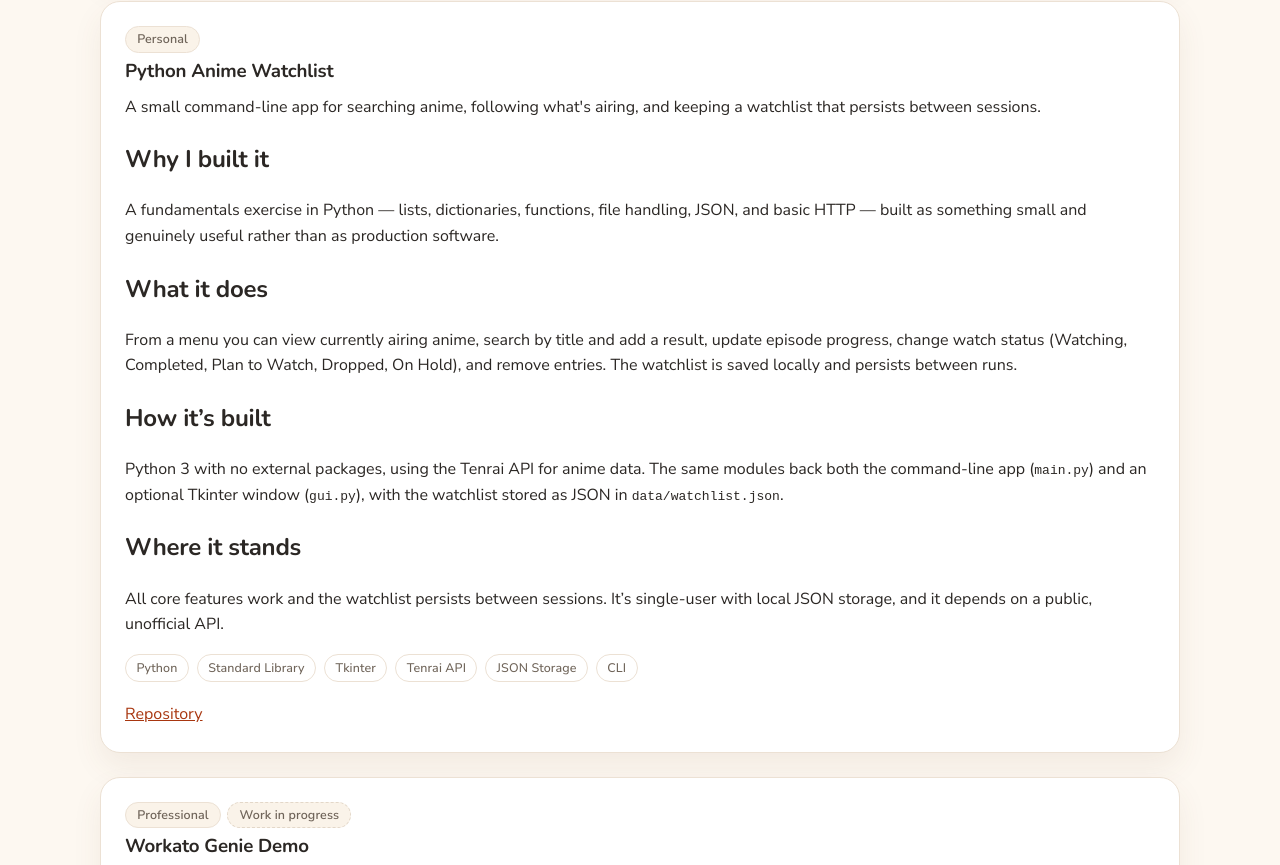
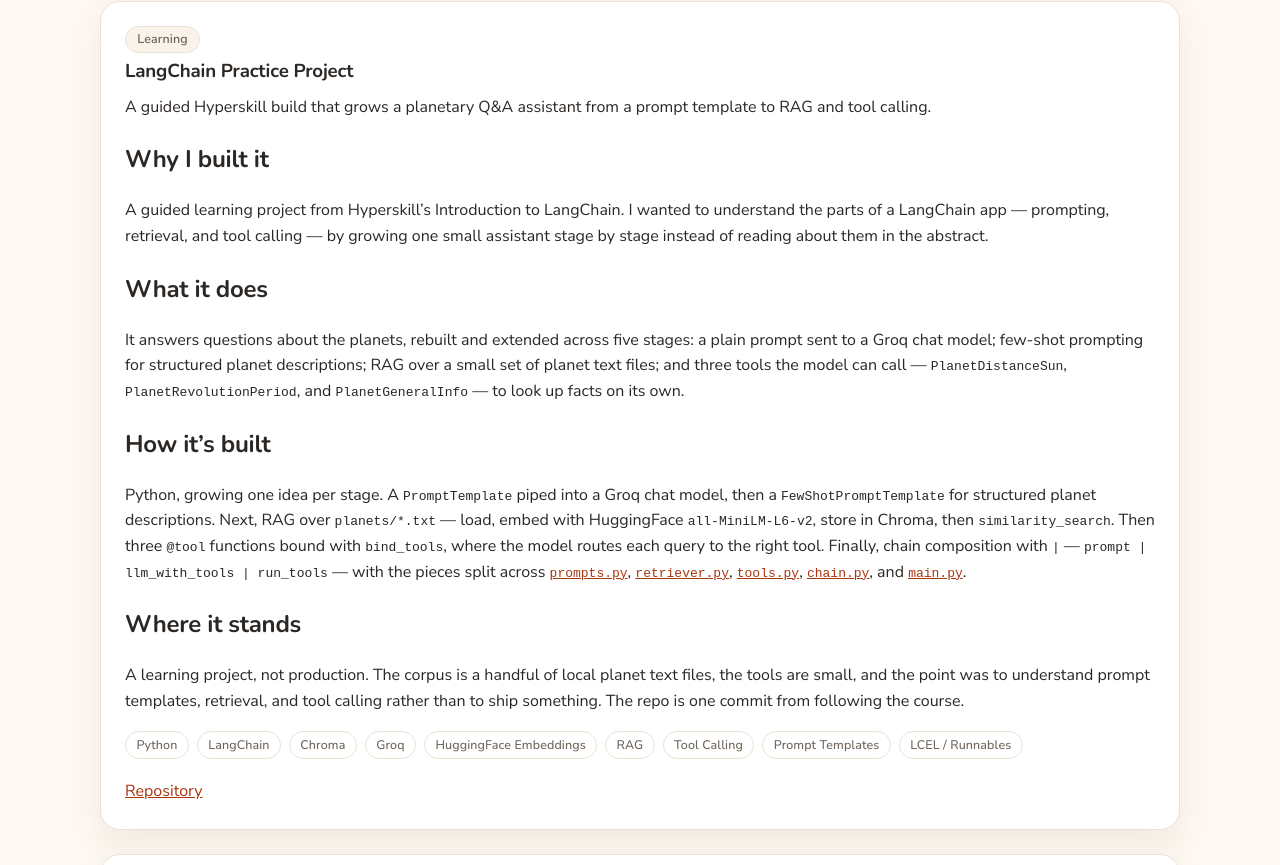
Before and after one commit to LeviTampus/Levi.github.io, an Astro site: page /Levi.github.io/projects in a window 1280 px wide. Shown: the part 1059-1924 px from the top of the page. Built offline with nearby package versions, Linux system fonts and the light colour scheme; Astro itself is replaced by a stand-in of ours.

Commit message:
feat: add LangChain practice project and reorder projects

```diff
--- /dev/null
+++ b/src/content/projects/langchain-practice-project.md
@@ -0,0 +1,48 @@
+---
+title: 'LangChain Practice Project'
+type: 'learning'
+tagline: 'A guided Hyperskill build that grows a planetary Q&A assistant from a prompt template to RAG and tool calling.'
+technologies: ['Python', 'LangChain', 'Chroma', 'Groq', 'HuggingFace Embeddings', 'RAG', 'Tool Calling', 'Prompt Templates', 'LCEL / Runnables']
+links: { repo: 'https://github.com/LeviTampus/langchain-practice-project' }
+featured: false
+order: 2
+---
+
+## Why I built it
+
+A guided learning project from Hyperskill's Introduction to LangChain. I wanted
+to understand the parts of a LangChain app — prompting, retrieval, and tool
+calling — by growing one small assistant stage by stage instead of reading about
+them in the abstract.
+
+## What it does
+
+It answers questions about the planets, rebuilt and extended across five stages:
+a plain prompt sent to a Groq chat model; few-shot prompting for structured
+planet descriptions; RAG over a small set of planet text files; and three tools
+the model can call — <code translate="no">PlanetDistanceSun</code>,
+<code translate="no">PlanetRevolutionPeriod</code>, and
+<code translate="no">PlanetGeneralInfo</code> — to look up facts on its own.
+
+## How it's built
+
+Python, growing one idea per stage. A <code translate="no">PromptTemplate</code>
+piped into a Groq chat model, then a
+<code translate="no">FewShotPromptTemplate</code> for structured planet
+descriptions. Next, RAG over <code translate="no">planets/*.txt</code> — load,
+embed with HuggingFace <code translate="no">all-MiniLM-L6-v2</code>, store in
+Chroma, then <code translate="no">similarity_search</code>. Then three
+<code translate="no">@tool</code> functions bound with
+<code translate="no">bind_tools</code>, where the model routes each query to the
+right tool. Finally, chain composition with <code translate="no">|</code> —
+<code translate="no">prompt | llm_with_tools | run_tools</code> — with the
+pieces split across <code translate="no">prompts.py</code>,
+<code translate="no">retriever.py</code>, <code translate="no">tools.py</code>,
+<code translate="no">chain.py</code>, and <code translate="no">main.py</code>.
+
+## Where it stands
+
+A learning project, not production. The corpus is a handful of local planet text
+files, the tools are small, and the point was to understand prompt templates,
+retrieval, and tool calling rather than to ship something. The repo is one
+commit from following the course.
--- a/src/content/projects/python-anime-watchlist.md
+++ b/src/content/projects/python-anime-watchlist.md
@@ -6,7 +6,7 @@
 links:
   repo: 'https://github.com/LeviTampus/python-anime-watchlist'
 featured: false
-order: 2
+order: 3
 ---
 
 ## Why I built it
--- a/src/content/projects/workato-genie-demo.md
+++ b/src/content/projects/workato-genie-demo.md
@@ -5,7 +5,7 @@
 technologies: ['Workato', 'Workato AI Agent', 'Slackbot']
 links: {}
 featured: false
-order: 3
+order: 4
 wip: true
 wipNote: 'Work in progress — not started yet. This entry is a placeholder and will be updated once the work can be shared.'
 ---
```
